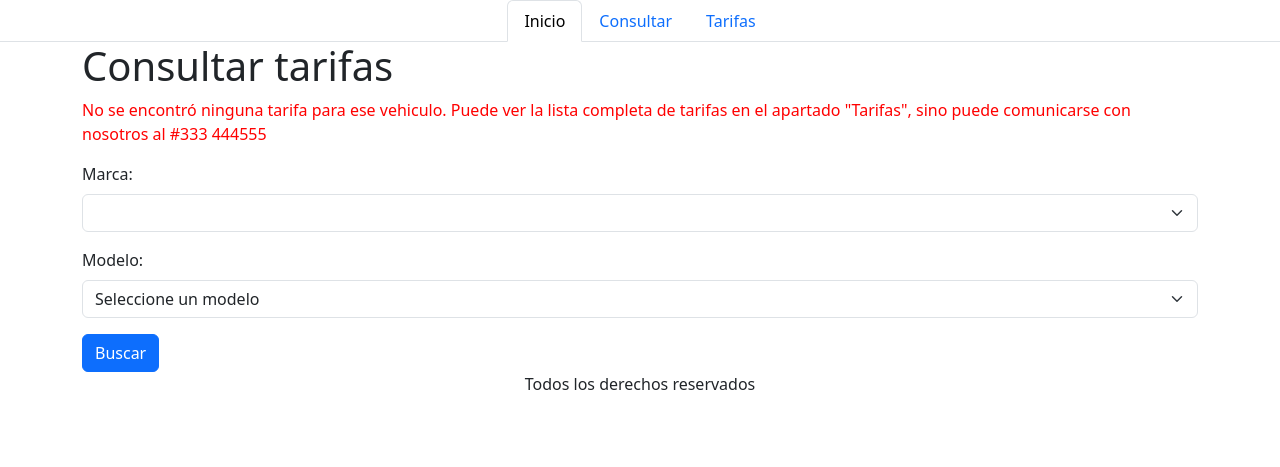
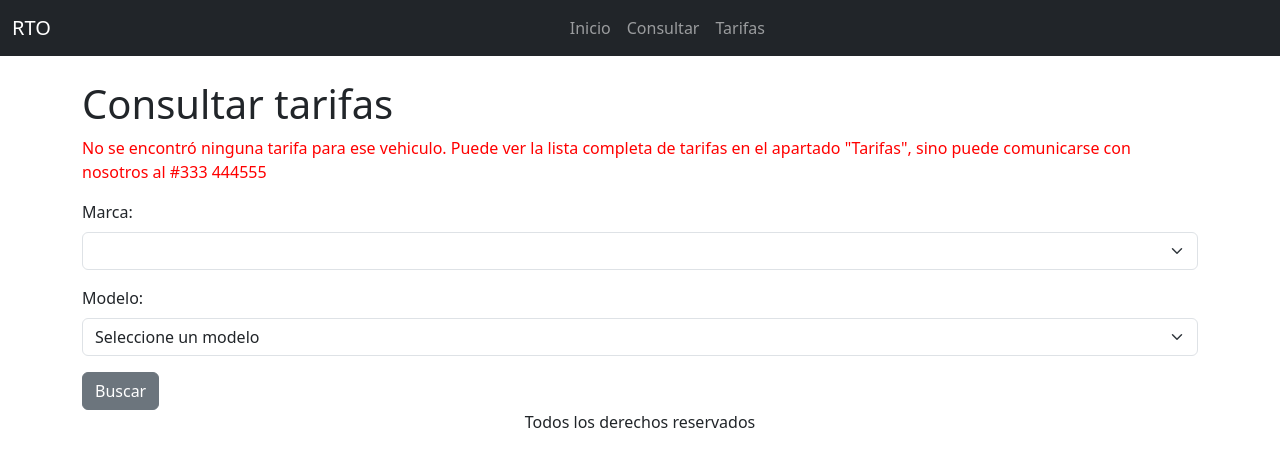
Before and after one commit to yoelmarain/ImplementacionCU-DDS, a Django app: page /ver/ in a window 1280 px wide. Shown: the top 467 px of the page. Run offline with Django 5.2, Linux system fonts and the light colour scheme; lists and menus that the app fills with data are empty.

Commit message:
fead: Merge brach dev into main

```diff
--- a/Taller-RTO/tarifas/templates/base.html
+++ b/Taller-RTO/tarifas/templates/base.html
@@ -9,18 +9,26 @@
     <title>RTO</title>
 </head>
 <body>
-    <nav>
-        <ul class="nav nav-tabs justify-content-center">
+    <nav class="navbar navbar-expand-lg navbar-dark bg-dark mb-4">
+        <div class="container-fluid">
+            <a class="navbar-brand" href="/">RTO</a>
+            <button class="navbar-toggler" type="button" data-bs-toggle="collapse" data-bs-target="#navbarNav" aria-controls="navbarNav" aria-expanded="false" aria-label="Toggle navigation">
+                <span class="navbar-toggler-icon"></span>
+            </button>
+            <div class="collapse navbar-collapse" id="navbarNav">
+                <ul class="navbar-nav justify-content-center w-100">
                     <li class="nav-item">
-              <a class="nav-link active" aria-current="page" href="/">Inicio</a>
+                        <a class="nav-link {% if request.path == '/' %}active{% endif %}" aria-current="page" href="/">Inicio</a>
                     </li>
                     <li class="nav-item">
-              <a class="nav-link" href="/consultar">Consultar</a>
+                        <a class="nav-link {% if request.path == '/consultar/' %}active{% endif %}" href="/consultar">Consultar</a>
                     </li>
                     <li class="nav-item">
-                <a class="nav-link" href="/verTodasTarifas">Tarifas</a>
+                        <a class="nav-link {% if request.path == '/verTodasTarifas/' %}active{% endif %}" href="/verTodasTarifas">Tarifas</a>
                     </li>
                 </ul>
+            </div>
+        </div>
     </nav>
     <div class="container">
     {% block content %}
--- a/Taller-RTO/tarifas/templates/consultar_tarifa.html
+++ b/Taller-RTO/tarifas/templates/consultar_tarifa.html
@@ -28,7 +28,7 @@
         <option value="">Seleccione un modelo</option>
     </select>
     </div>
-    <button type="submit" class="btn btn-primary" value="Consultar">Buscar</button>
+    <button type="submit" class="btn btn-secondary" value="Consultar">Buscar</button>
   </form>
 
 
--- a/Taller-RTO/tarifas/templates/index.html
+++ b/Taller-RTO/tarifas/templates/index.html
@@ -13,11 +13,9 @@
     </div>
     <div class="carousel-inner">
       <div class="carousel-item active">
-        <img src="{% static 'auto5.jpg' %}" class="d-block w-100" alt="Auto 1">
+        <img src="{% static 'auto2.jpg' %}" class="d-block w-100" alt="Auto 1">
       </div>
-      <div class="carousel-item">
-        <img src="{% static 'auto2.jpg' %}" class="d-block w-100" alt="Auto 2">
-      </div>
+
       <div class="carousel-item">
         <img src="{% static 'auto3.jpg' %}" class="d-block w-100" alt="Auto 3">
       </div>
--- a/Taller-RTO/tarifas/templates/todas_las_tarifas.html
+++ b/Taller-RTO/tarifas/templates/todas_las_tarifas.html
@@ -8,7 +8,6 @@
         <th scope="col">#</th>
         <th>Marca</th>
         <th>Modelo</th>
-        <th>Antiguedad</th>
         <th>Categoria</th>
         <th>Frecuencia</th>
         <th>Precio</th>
@@ -23,7 +22,6 @@
             <th scope="row">{{forloop.counter}}</th>
             <td>{{v.marca}}</td>
             <td>{{v.modelo}}</td>
-            <td>{{v.antiguedad}}</td>
             <td>{{v.categoria}}</td>
             <td>{{v.frecuencia}}</td>
             <td>${{v.precio}}</td>
--- a/Taller-RTO/tarifas/templates/ver_tarifa.html
+++ b/Taller-RTO/tarifas/templates/ver_tarifa.html
@@ -9,7 +9,6 @@
       <tr>
         <th>Marca</th>
         <th>Modelo</th>
-        <th>Antiguedad</th>
         <th>Categoria</th>
         <th>Frecuencia</th>
         <th>Precio</th>
@@ -19,7 +18,6 @@
         <tr>
             <td>{{vehiculo.marca}}</td>
             <td>{{vehiculo.modelo}}</td>
-            <td>{{vehiculo.antiguedad}}</td>
             <td>{{tarifa.categoria}}</td>
             <td>{{tarifa.frecuencia}}</td>
             <td>${{tarifa.precio}}</td>
```
Also changed, not shown: Taller-RTO/tarifas/static/auto2.jpg, Taller-RTO/tarifas/static/auto3.jpg, 1 other file. Lines whose indentation alone changed are shown as unchanged.
